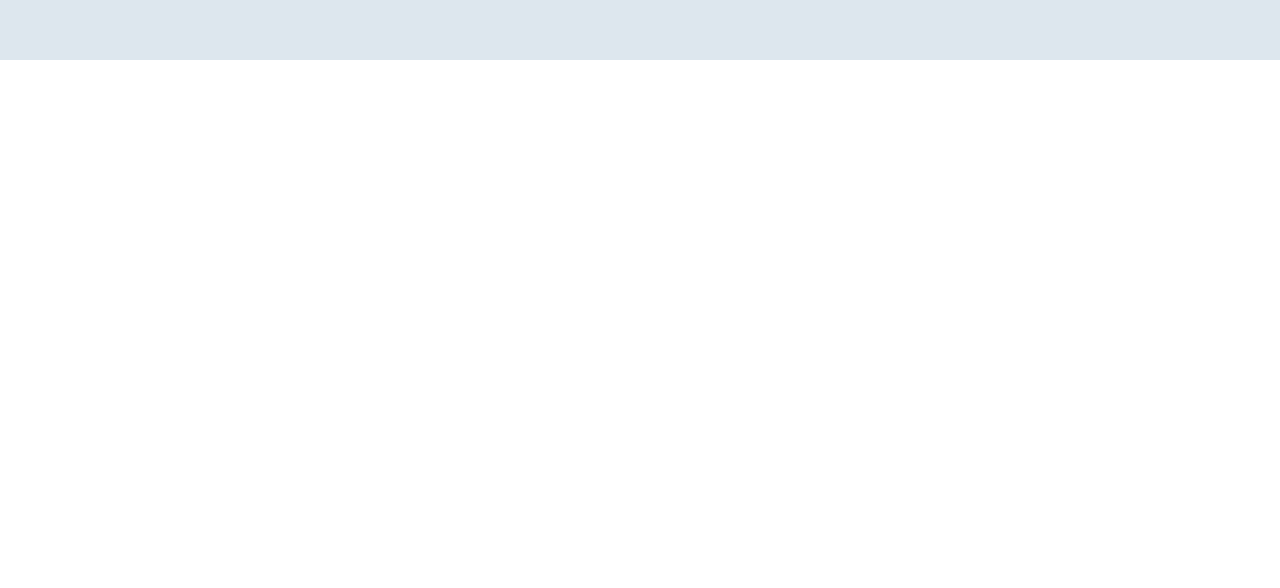
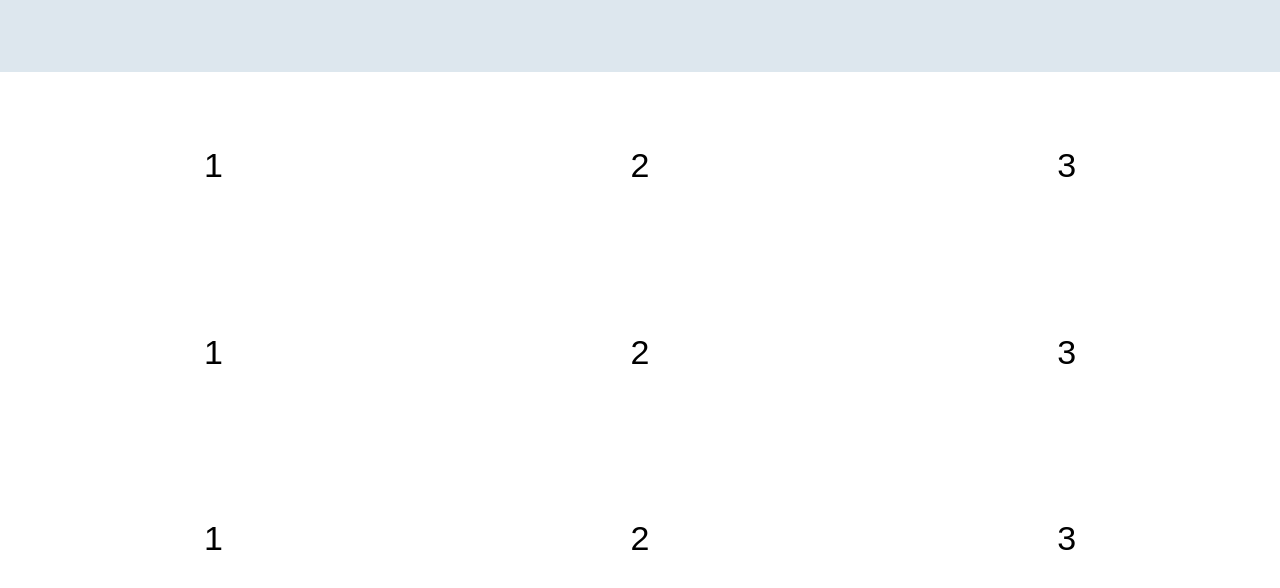
Before and after one commit to Zodbigt/asd_calculator, a React (Create React App) app: page / in a window 1280 px wide. Shown: the part 168-756 px from the top of the page. Built offline with nearby package versions, Linux system fonts and the light colour scheme.

Commit message:
firebase

```diff
--- a/src/app/App.js
+++ b/src/app/App.js
@@ -1,12 +1,19 @@
+import { useState } from "react";
 import InputButton from "./components/button/InputButton";
 import MainInput from "./components/input/MainInput";
+import InputSetOne from "./components/panel/InputSetOne";
 import RootView from "./components/views/RootView";
 
 export default function App() {
+    const [input, setInput] = useState("");
+
     return (
         <RootView>
-            <MainInput />
-            <InputButton />
+            <MainInput
+                onChange={(mainInputValue) => setInput(mainInputValue)}
+                value={input}
+            />
+            <InputSetOne />
         </RootView>
     );
 }
--- a/src/app/components/button/InputButton.js
+++ b/src/app/components/button/InputButton.js
@@ -1,3 +1,4 @@
+import Text from "../views/Text";
 import ButtonBase from "./ButtonBase";
 
 export default function InputButton(props) {
@@ -8,13 +9,21 @@
             disabled={props.disabled}
             onClick={() => onClick ? onClick() : console.log("onClick")}
         >
-            {props.label}
+            <Text style={s.lebel}>
+                {props.label}
+            </Text>
         </ButtonBase>
     );
 }
 
 const s = {
     container: {
-        height: 40,
+        flex: 1,
+        alignItems: "center",
+        justifyContent: "center",
+        borderRadius: 100,
     },
+    lebel: {
+        fontSize: 34,
+    }
 };
--- /dev/null
+++ b/src/app/components/panel/InputSetOne.js
@@ -0,0 +1,44 @@
+import { useState } from "react";
+import View from "../views/View";
+import InputButton from "../button/InputButton";
+
+export default function InputSetOne() {
+
+
+    return (
+        <View style={s.container}>
+            {renderInputRow()}
+            {renderInputRow()}
+            {renderInputRow()}
+        </View>
+    );
+}
+
+function renderInputRow() {
+    return (
+        <View style={s.rowContainer}>
+            <InputButton
+                label={"1"}
+            //onClick={() => setInput(input + "1")}
+            />
+            <InputButton
+                label={"2"}
+            //onClick={() => setInput(input + "2")}
+            />
+            <InputButton
+                label={"3"}
+            //onClick={() => setInput(input + "2")}
+            />
+        </View>
+    );
+}
+
+const s = {
+    container: {
+        flex: 0.7,
+    },
+    rowContainer: {
+        flex: 1,
+        flexDirection: "row",
+    },
+}
--- /dev/null
+++ b/src/app/components/views/Text.js
@@ -0,0 +1,47 @@
+import React, { Component } from "react";
+import { FONT_BODY_COLOR } from "../../assets/styles";
+
+export default class Text extends Component {
+    constructor(props) {
+        super(props);
+        this.type = this.props.type ? this.props.type : "default";
+    }
+
+    render() {
+        const style = this.props.style;
+        const selectable = this.props.selectable;
+        const children = this.props.children;
+        if (typeof children === "string" || typeof children === "number") {
+            let notSelectable = s.notSelectable;
+            if (selectable) {
+                notSelectable = null;
+            }
+            return (
+                <div
+                    style={{
+                        ...s.text,
+                        ...notSelectable,
+                        ...style
+                    }}>
+                    {children}
+                </div>
+            );
+        } else {
+            return (
+                <div />
+            );
+        }
+    }
+}
+
+const s = {
+    text: {
+        color: FONT_BODY_COLOR,
+        whiteSpace: "pre-wrap",
+    },
+    notSelectable: {
+        WebkitUserSelect: "none",
+        msUserSelect: "none",
+        userSelect: "none",
+    },
+};
```
Also changed, not shown: index.html (added, +89 -0 lines), firebase.json (added), 1 other file (tests, documents, lock files or other folders).
